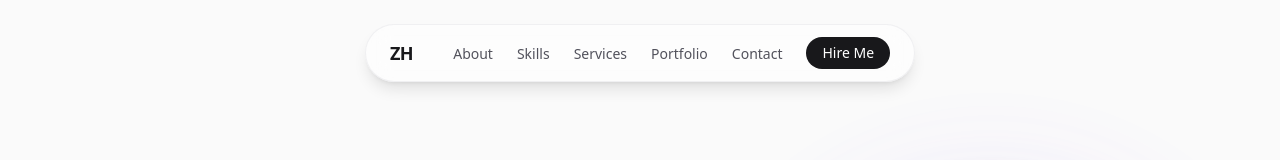
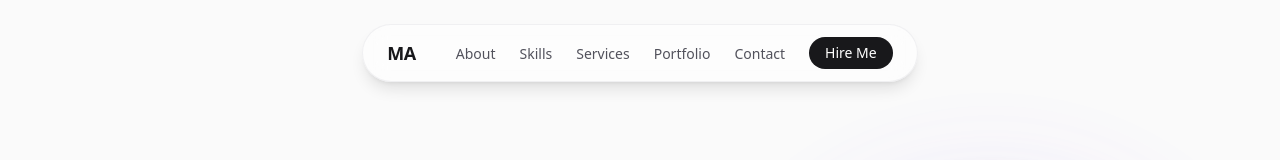
Before and after one commit to muzammil-gitdev/muzammil, a Next.js app: page / in a window 1280 px wide. Shown: the top 160 px of the page. Built offline with nearby package versions, Linux system fonts and the light colour scheme.

Commit message:
minor changes

```diff
--- a/app/components/About.jsx
+++ b/app/components/About.jsx
@@ -1,7 +1,6 @@
 "use client";
 
 import { motion } from "framer-motion";
-import { Code2, Server, Cloud, PenTool } from "lucide-react"; // Using icons for visual interest if needed, or just text.
 
 export default function About() {
     return (
--- a/app/components/Nav.jsx
+++ b/app/components/Nav.jsx
@@ -48,7 +48,7 @@ export default function Nav() {
                 )}
             >
                 <Link href="/" className="mr-4 text-lg font-bold tracking-tight text-zinc-900 dark:text-zinc-100">
-                    ZH
+                    MA
                 </Link>
                 <ul className="hidden items-center gap-6 sm:flex">
                     {navLinks.map((link) => (
--- a/app/layout.jsx
+++ b/app/layout.jsx
@@ -5,7 +5,7 @@ import "./globals.css";
 const inter = Inter({ subsets: ["latin"], variable: "--font-inter" });
 
 export const metadata = {
-  title: "Muzammil Haider | MERN & Next.js Developer",
+  title: "Muzammil Ali | MERN & Next.js Developer",
   description: "Crafting fast, scalable, and elegant web experiences.",
 };
 
--- a/next.config.mjs
+++ b/next.config.mjs
@@ -2,6 +2,7 @@
 const nextConfig = {
   /* config options here */
   reactCompiler: true,
+  allowedDevOrigins: ["192.168.100.188"],
 };
 
 export default nextConfig;
```
